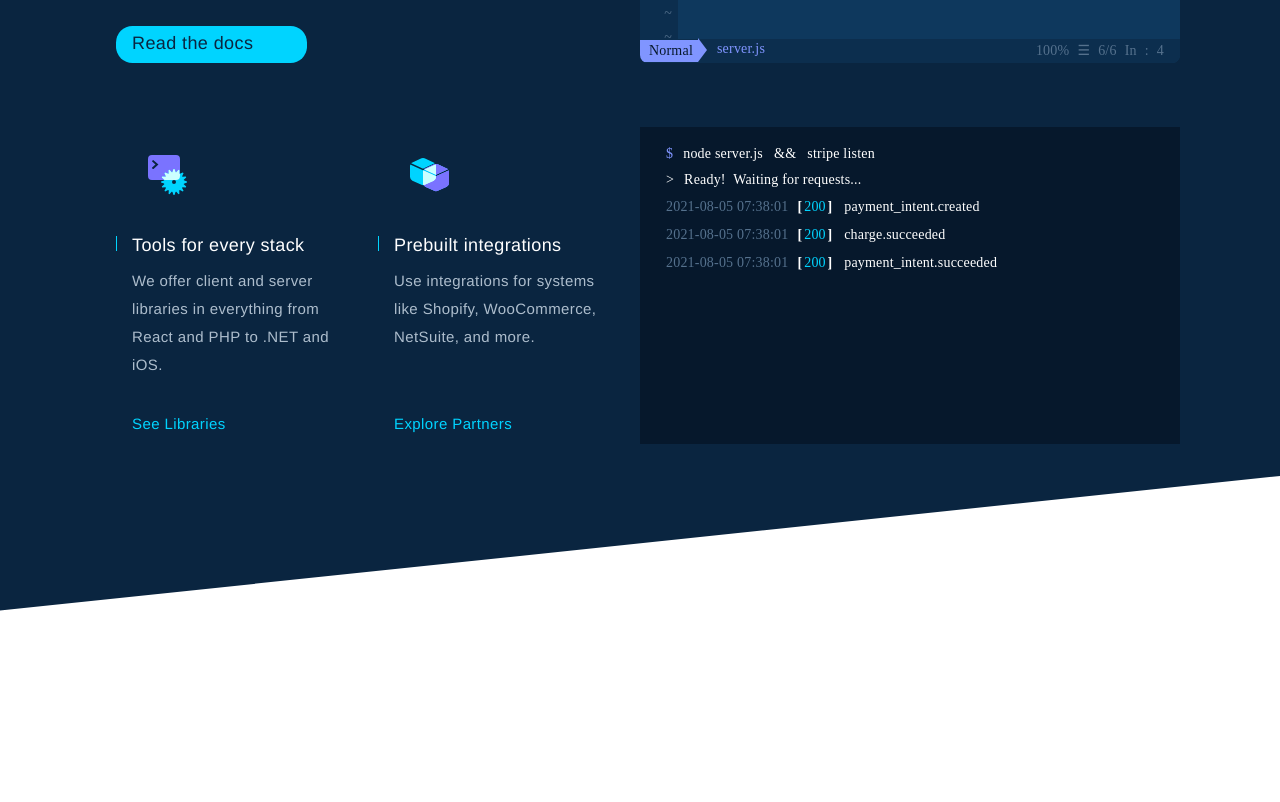
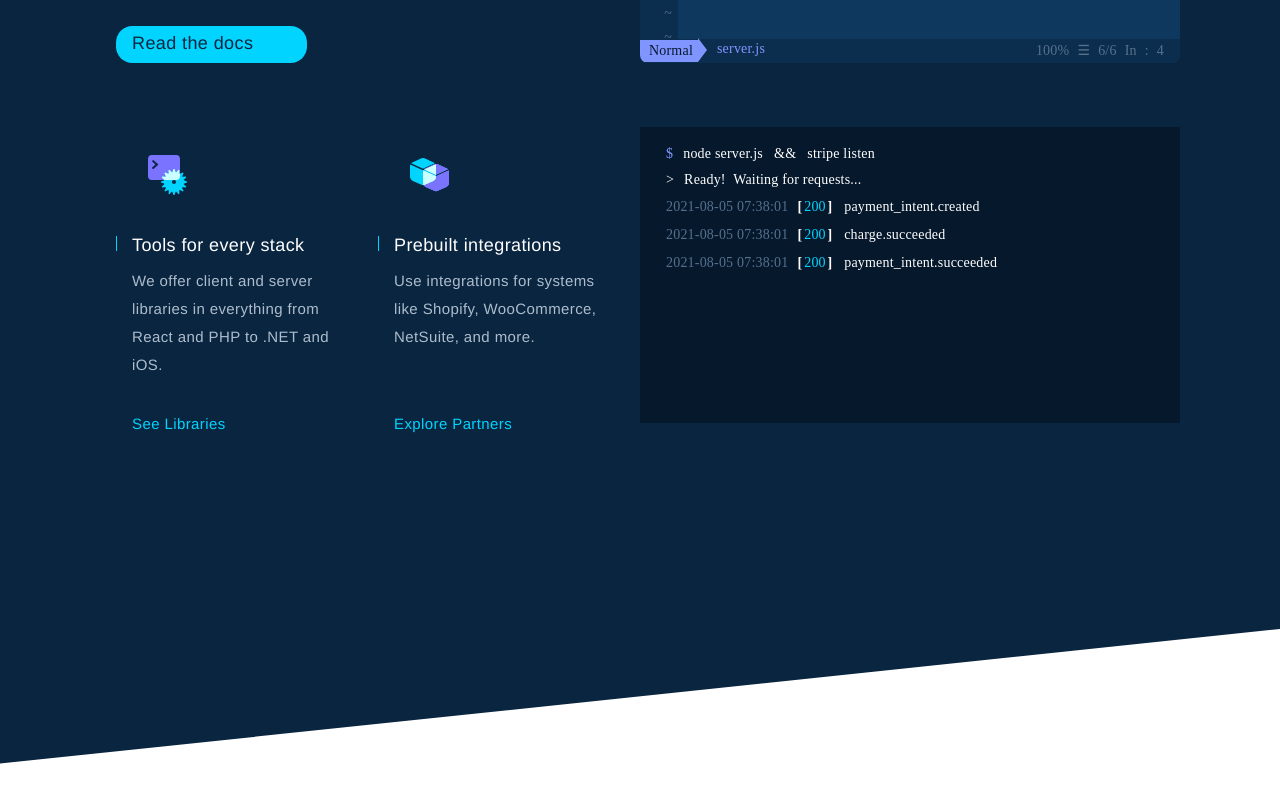
Before and after one commit to park-brown/stripe, a React (Create React App) app: page / in a window 1280 px wide. Shown: the part 3000-3802 px from the top of the page. Built offline with nearby package versions, Linux system fonts and the light colour scheme; some icons are missing.

Commit message:
fix background height problem

```diff
--- a/src/sections/DesignedForDevlopers/DesignedForDevlopers.jsx
+++ b/src/sections/DesignedForDevlopers/DesignedForDevlopers.jsx
@@ -35,25 +35,16 @@ const BackgroundMask = styled(Box, { name: 'section-background-mask' })(({ theme
 const BackGround = styled(Box, { name: 'section-background' })(({ theme }) => ({
 	[theme.breakpoints.up('mobile')]: {
 		position: 'relative',
-		height: '100%',
-		maxHeight: '1800px',
+		height: 'calc(100% - 0.1051 * 100vw)', // 100% height - tan6 * current width
+
 		width: '100%',
 		top: 0,
 		left: 0,
-		transformOrigin: 'top right',
+		transformOrigin: '100% 0',
 		transform: 'skewY(-6deg)',
 		background: '#0a2540',
 		overflow: 'hidden',
 		zIndex: 1
-	},
-	[theme.breakpoints.up('tablet')]: {
-		maxHeight: '1080px'
-	},
-	[theme.breakpoints.up('laptop')]: {
-		maxHeight: '990px'
-	},
-	[theme.breakpoints.up('desktop')]: {
-		maxHeight: '940px'
 	}
 }));
 const LayOutContainer = styled(Box, { name: 'section-layout-container' })(({ theme }) => ({
@@ -79,7 +70,7 @@ const LayOut = styled(Box, { name: 'section-layout' })(({ theme }) => ({
 	[theme.breakpoints.up('mobile')]: {
 		width: '100%',
 		height: '100%',
-		padding: '180px 0  200px 0 ',
+		padding: '180px 0  240px 0 ',
 		display: 'grid',
 		gridTemplateRows: 'repeat(2,auto)',
 		gridTemplateColumns: '1fr',
@@ -88,14 +79,14 @@ const LayOut = styled(Box, { name: 'section-layout' })(({ theme }) => ({
                        "code-and-terminal"`
 	},
 	[theme.breakpoints.up('tablet')]: {
-		padding: '240px 0 160px 0 ',
+		padding: '240px 0 240px 0 ',
 		gridTemplateRows: '1fr',
 		gridTemplateColumns: 'repeat(2,1fr)',
 		gap: '0 0',
 		gridTemplateAreas: `"Intro-sneak-peek code-and-terminal"`
 	},
 	[theme.breakpoints.up('laptop')]: {
-		padding: '260px 0 260px 0 ',
+		padding: '260px 0 320px 0 ',
 		gridTemplateRows: '1fr',
 		gridTemplateColumns: 'repeat(2,1fr)',
 		gap: '0 0',
@@ -187,7 +178,7 @@ const SneakPeekContainer = styled(Box, { name: 'sneak-peek-container' })(({ them
 		justifyContent: 'flex-start',
 		gap: '0px'
 	},
-	[theme.breakpoints.up('tabletX')]: {
+	[theme.breakpoints.up('laptop')]: {
 		flexDirection: 'row',
 		alignItems: 'center',
 		justifyContent: 'flex-start',
@@ -212,7 +203,7 @@ const SneakPeekItem = styled(Box, { name: 'sneak-peek-item' })(({ theme }) => ({
 		flexBasis: '100%',
 		maxWidth: '100%'
 	},
-	[theme.breakpoints.up('tabletX')]: {
+	[theme.breakpoints.up('laptop')]: {
 		width: '50%',
 		flexBasis: '50%'
 	}
@@ -387,6 +378,7 @@ const TerminalContainer = styled(Box, { name: 'terminal-container' })(({ theme }
 	gridArea: 'terminal',
 	backgroundColor: '#06182c',
 	minHeight: '296px',
+	maxHeight: '296px',
 	overflow: 'hidden',
 	whiteSpace: 'nowrap'
 }));
--- a/src/sections/WhyStripe/WhyStripe.jsx
+++ b/src/sections/WhyStripe/WhyStripe.jsx
@@ -6,17 +6,21 @@ const SectionContainer = styled(Box, { name: 'why-stripe-section-container' })((
 		width: '100%',
 		height: '100vh',
 		backgroundColor: '#fff',
-		position: 'relative'
-		// marginTop: '-160px'
-		// clipPath: 'polygon(0 7%, 100% 0%, 100% 93%, 0% 100%)'
+		position: 'relative',
+		marginTop: '-60px',
+		zIndex: -1
 	},
 	[theme.breakpoints.up('tablet')]: {
-		// marginTop: '-145px'
-		// clipPath: 'polygon(0 15%, 100% 0%, 100% 85%, 0% 100%)'
+		marginTop: '-222px'
+	},
+	[theme.breakpoints.up('tabletX')]: {
+		marginTop: '-168px'
 	},
 	[theme.breakpoints.up('laptop')]: {
-		// marginTop: '-135px'
-		// clipPath: 'polygon(0 15%, 100% 0%, 100% 85%, 0% 100%)'
+		marginTop: '-300px'
+	},
+	[theme.breakpoints.up('desktop')]: {
+		marginTop: '-340px'
 	}
 }));
 const LayOutContainer = styled(Box, { name: 'section-layout-container' })(({ theme }) => ({
@@ -49,14 +53,27 @@ const TopRightRibbon = styled(Box, { name: 'why-stripe-section-top-right-ribbon'
 		left: 0,
 		height: '72px',
 		overflow: 'hidden',
-		backgroundColor: 'red',
-
-		transform: 'skewY(-3deg) ',
-		transformOrigin: 'top left'
+		transform: 'skewY(-6deg) ',
+		transformOrigin: 'top right'
 	}
 }));
+const TopRightRibbonInner = styled(Box, { name: 'why-stripe-section-top-right-ribbon-top' })(({ theme }) => ({
+	width: '315px',
+	height: '40px',
+	backgroundColor: '#80e9ff',
+	position: 'absolute',
+	top: 0,
+	right: 0
+}));
 const WhyStripe = () => {
-	return <SectionContainer component='section'></SectionContainer>;
+	return (
+		<SectionContainer component='section'>
+			{/* <TopRightRibbon>
+				<TopRightRibbonInner />
+			</TopRightRibbon> */}
+			<LayOutContainer></LayOutContainer>
+		</SectionContainer>
+	);
 };
 
 export default WhyStripe;
```
